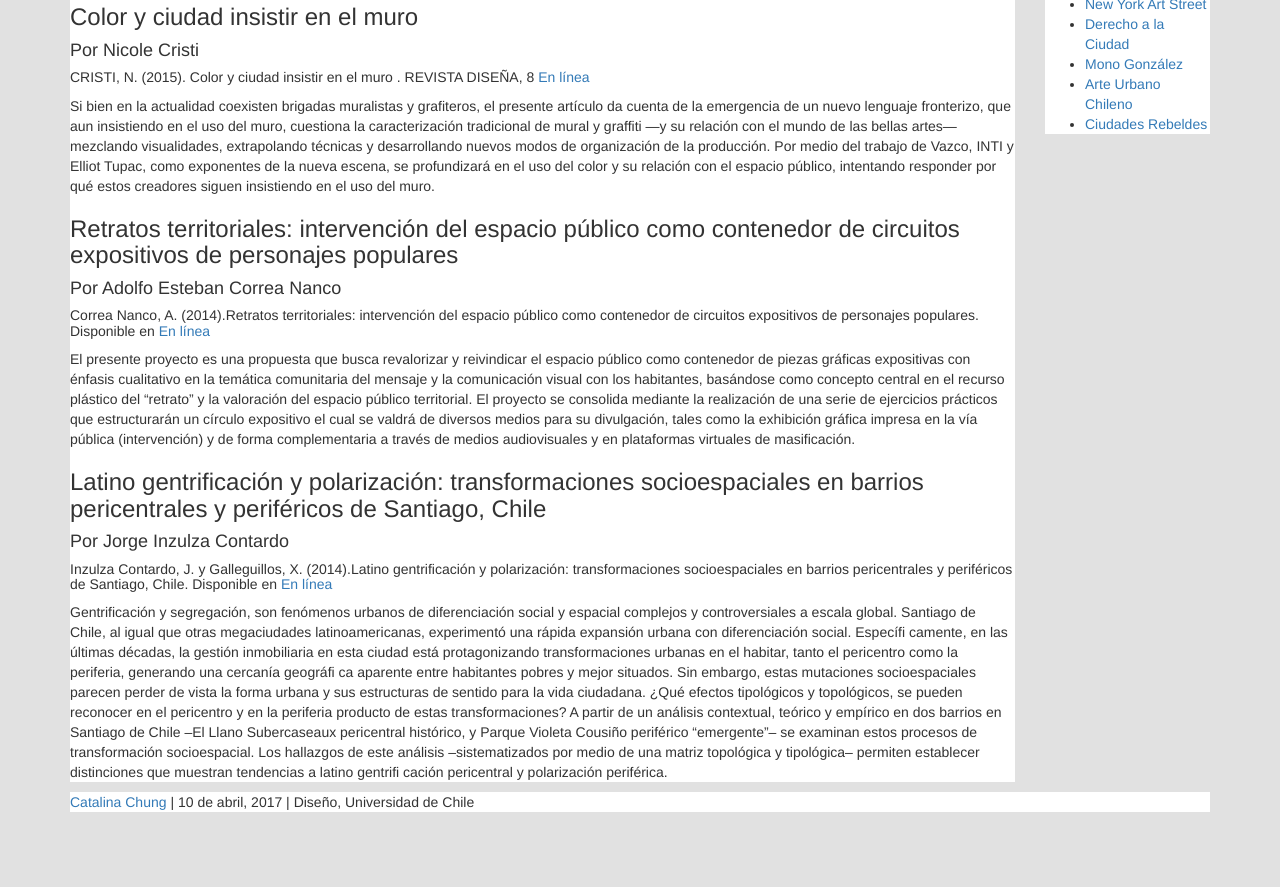
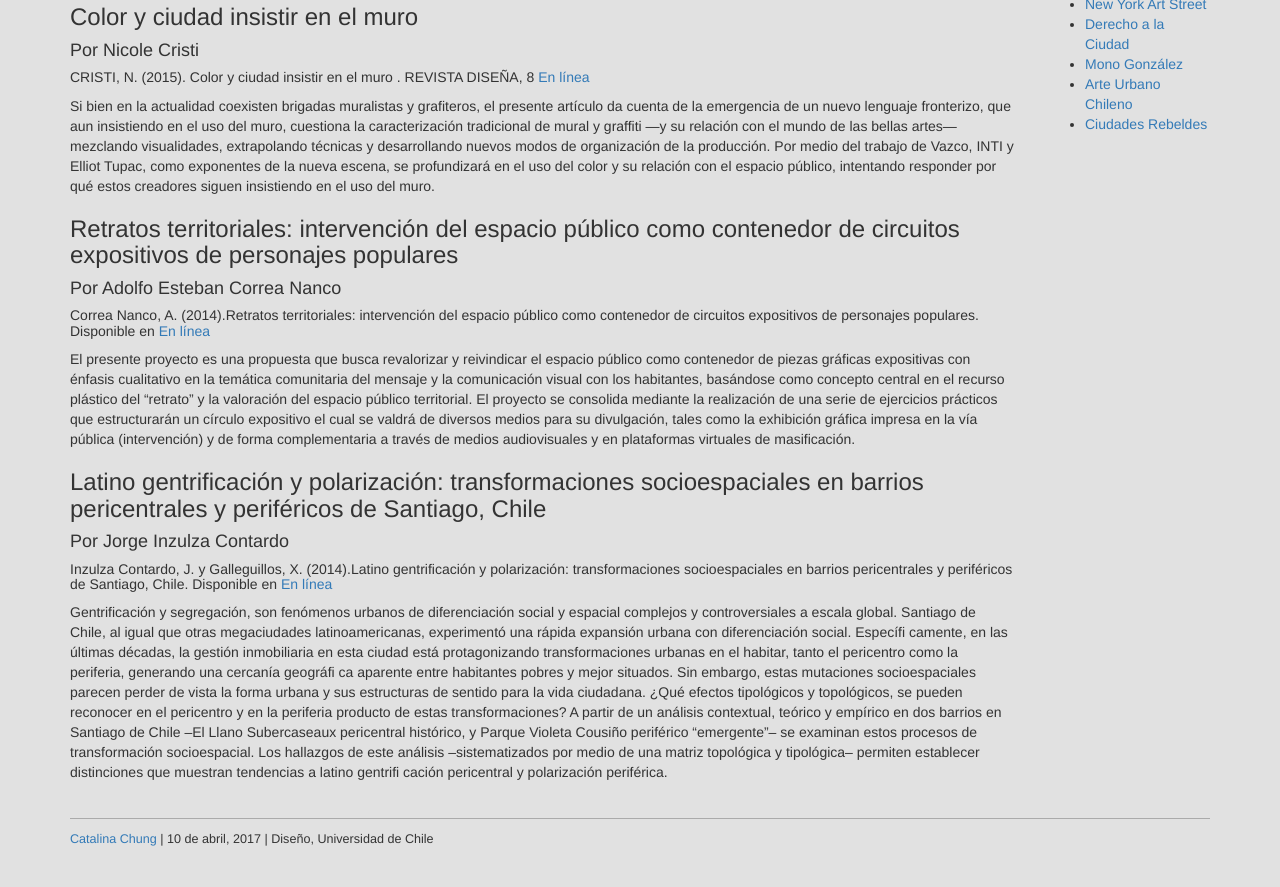
Before and after one commit to ChungKat/computacion-10-abril, a plain HTML site: page index.html in a window 1280 px wide. Shown: the part 178-1065 px from the top of the page. Before the commit the page ends 1000 px from the top, so only its background shows below. Drawn offline with Linux system fonts and the light colour scheme.

Commit message:
tercer cambio

```diff
--- a/style.css
+++ b/style.css
@@ -1,9 +1,17 @@
 body{
-background: rgb(225,225,225);
+  background: rgb(225,225,225);
 }
 
 header,section,aside,footer{
-  background: #fff;
+}
+
+footer{
+  border-top:1px solid #aaa;
+  padding-top:1em;
+  margin-top:2em;
+  margin-bottom:3em;
+  font-size:90%;
+  letter-spacing:0,01em;
 }
 
 @media screen and (max-width:768px){
```
